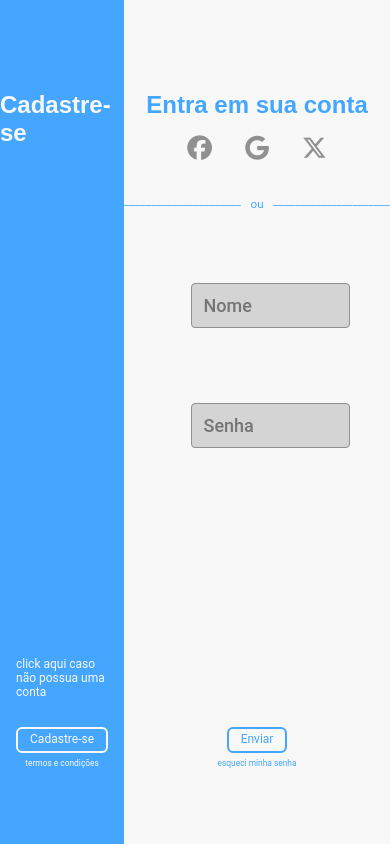
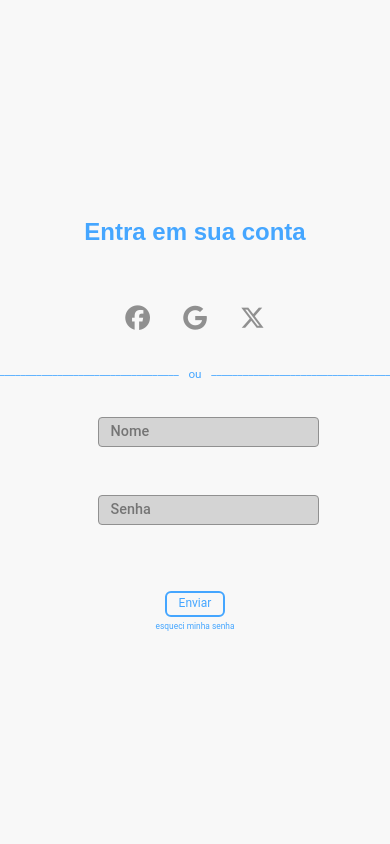
Before and after one commit to Wallacebarros/Login-page, a plain HTML site: page index.html in a window 390 px wide. Drawn offline with Linux system fonts and the light colour scheme.

Commit message:
adicionando o midiaquery ao projeto e ajustando a responsividade

```diff
--- a/index.html
+++ b/index.html
@@ -9,6 +9,7 @@
     <link rel="stylesheet" href="src/styles/base.css">
     <link rel="stylesheet" href="src/styles/login.css">
     <link rel="stylesheet" href="src/styles/register.css">
+    <link rel="stylesheet" href="src/styles/midiaquery.css">
     <link rel="stylesheet" href="https://cdnjs.cloudflare.com/ajax/libs/font-awesome/6.5.1/css/all.min.css" integrity="sha512-DTOQO9RWCH3ppGqcWaEA1BIZOC6xxalwEsw9c2QQeAIftl+Vegovlnee1c9QX4TctnWMn13TZye+giMm8e2LwA==" crossorigin="anonymous" referrerpolicy="no-referrer" />
 </head>
 <body>
--- a/src/styles/base.css
+++ b/src/styles/base.css
@@ -1,3 +1,7 @@
+html {
+    min-width: 260px;
+}
+
 main {
     background-color: var(--color-white);
     min-height: 100vh;
--- a/src/styles/login.css
+++ b/src/styles/login.css
@@ -1,7 +1,7 @@
 .login__title {
     font-family: var(--font-second);
     font-weight: 800;
-    margin-bottom: calc(-5vh -2vw);
+    margin-bottom: 10vh;
 }
 
 .login__list {
@@ -59,7 +59,7 @@
 }
 
 .login__input {
-    margin: calc(8vh - 2vw);
+    margin: calc(8vh - 2vw) 0;
     margin-bottom: 16px;
     width: 50%;
 }
--- /dev/null
+++ b/src/styles/midiaquery.css
@@ -0,0 +1,27 @@
+@media screen and (max-width: 750px) {
+    .register {
+        display: none;
+    }
+
+    .login {
+        width: 100%;
+        margin: 15vh 0;
+    }
+
+    .login__title {
+        margin-bottom: 7vh;
+    }
+
+    .login__input {
+        margin: 24px 0;
+    }
+
+    .login__input > input {
+        font-size: 1.2em;
+        height: 20px;
+    }
+
+    .login__btn {
+        margin-top: 5vh;
+    }
+}
```
